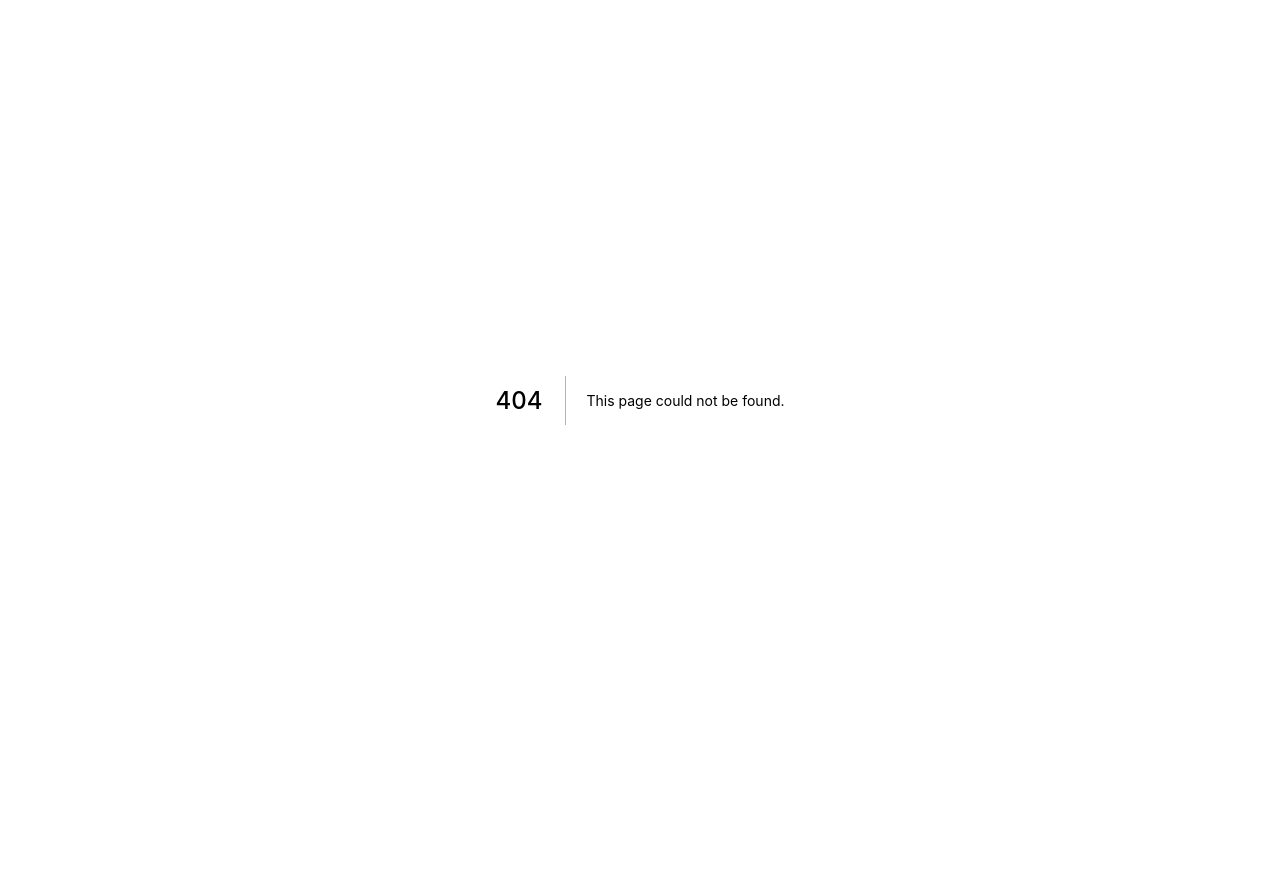
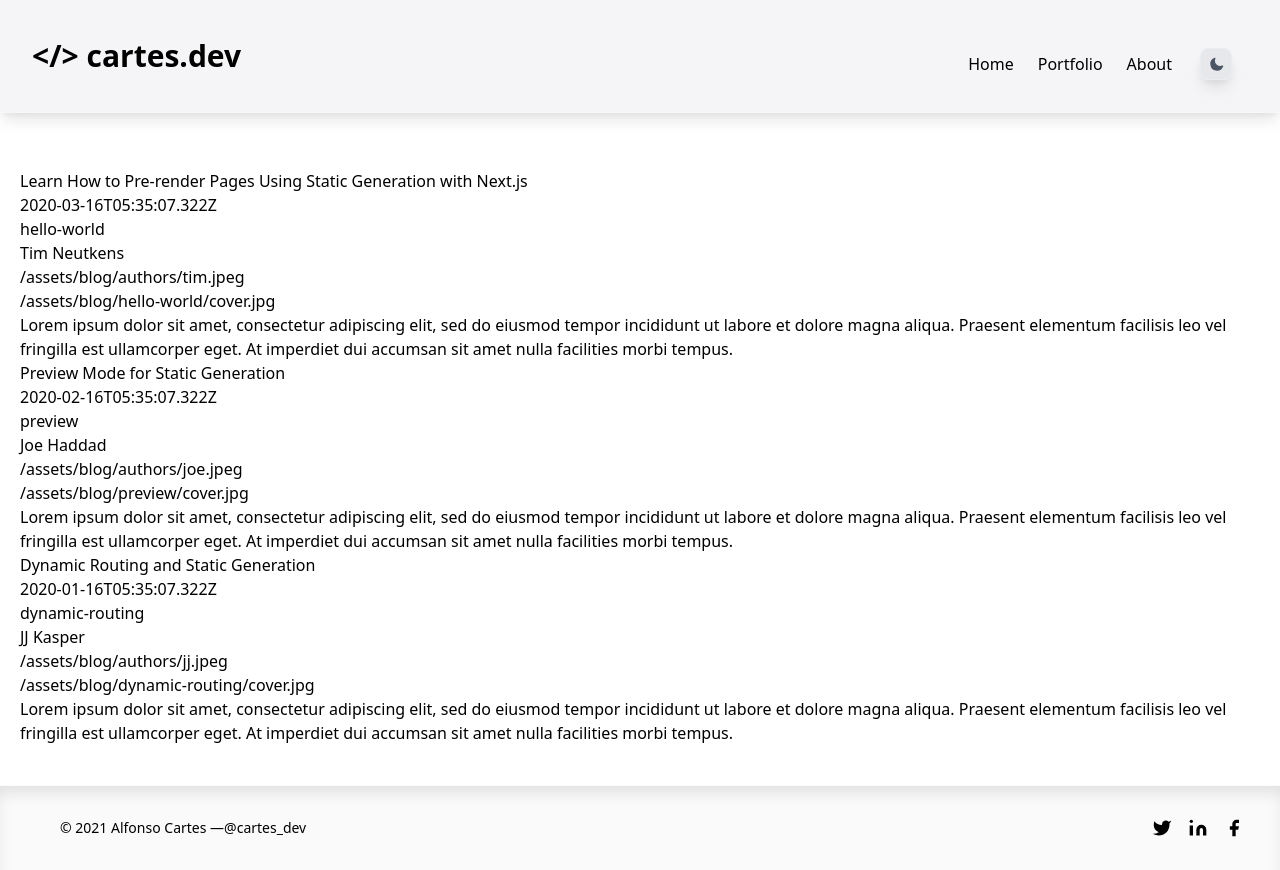
Before and after one commit to alfonsocartes/cartes_dev, a Next.js app: page /blog in a window 1280 px wide. Before the commit this address had no page. Before the commit the page ends 800 px from the top, so only its background shows below. Built offline with nearby package versions, Linux system fonts and the light colour scheme.

Commit message:
Add testing blog page

```diff
--- /dev/null
+++ b/pages/blog.js
@@ -0,0 +1,40 @@
+import React from "react";
+import Layout from "../components/Layout";
+import { getAllPosts } from "../lib/api";
+
+const Blog = ({ allPosts }) => {
+  return (
+    <Layout title="Contact | Cartes Development | Full-Stack Web Development / Mobile Development">
+      {allPosts.map((post) => {
+        return (
+          <section key={post.slug}>
+            <h2>{post.title}</h2>
+            <p>{post.date}</p>
+            <p>{post.slug}</p>
+            <p>{post.author.name}</p>
+            <p>{post.author.picture}</p>
+            <p>{post.coverImage}</p>
+            <p>{post.excerpt}</p>
+          </section>
+        );
+      })}
+    </Layout>
+  );
+};
+
+export async function getStaticProps() {
+  const allPosts = getAllPosts([
+    "title",
+    "date",
+    "slug",
+    "author",
+    "coverImage",
+    "excerpt",
+  ]);
+
+  return {
+    props: { allPosts },
+  };
+}
+
+export default Blog;
```
